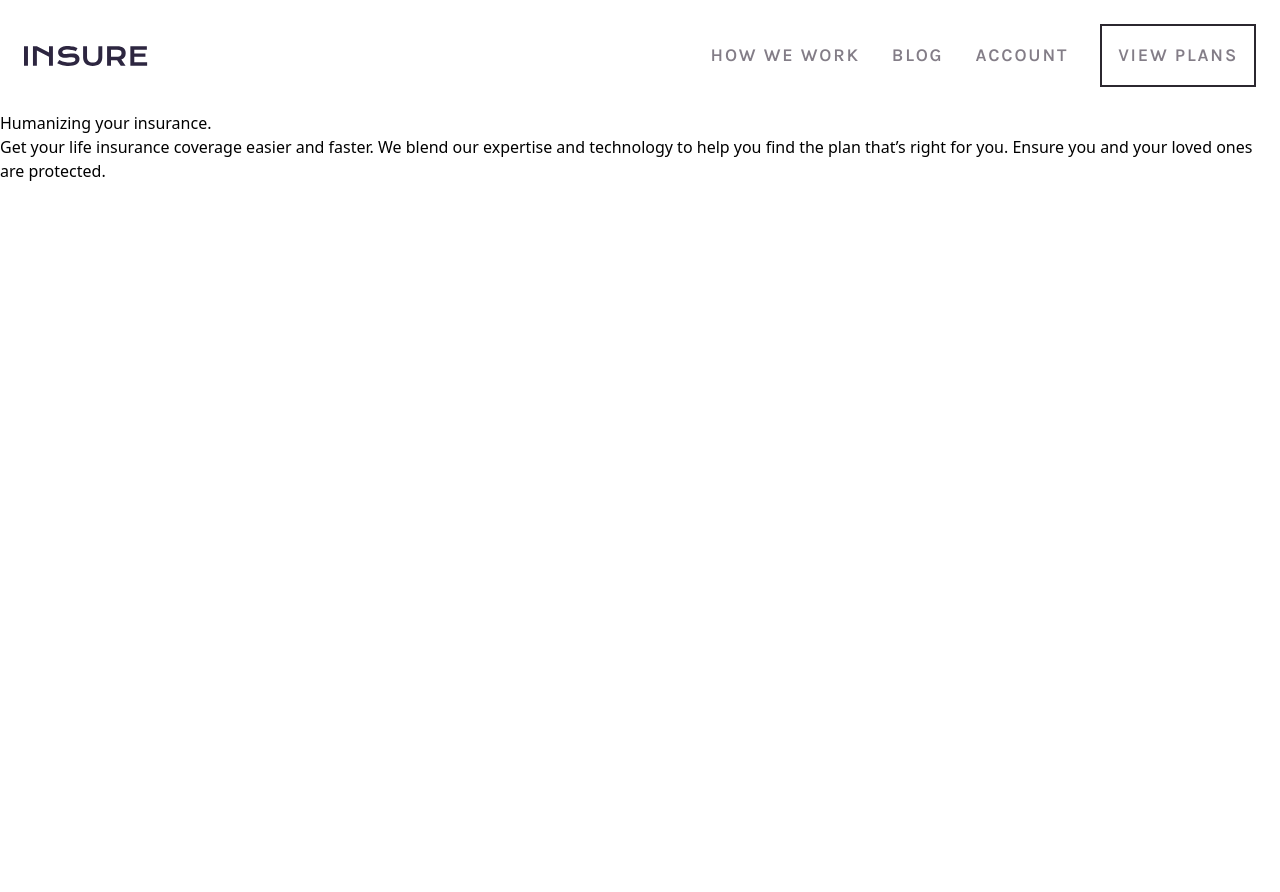
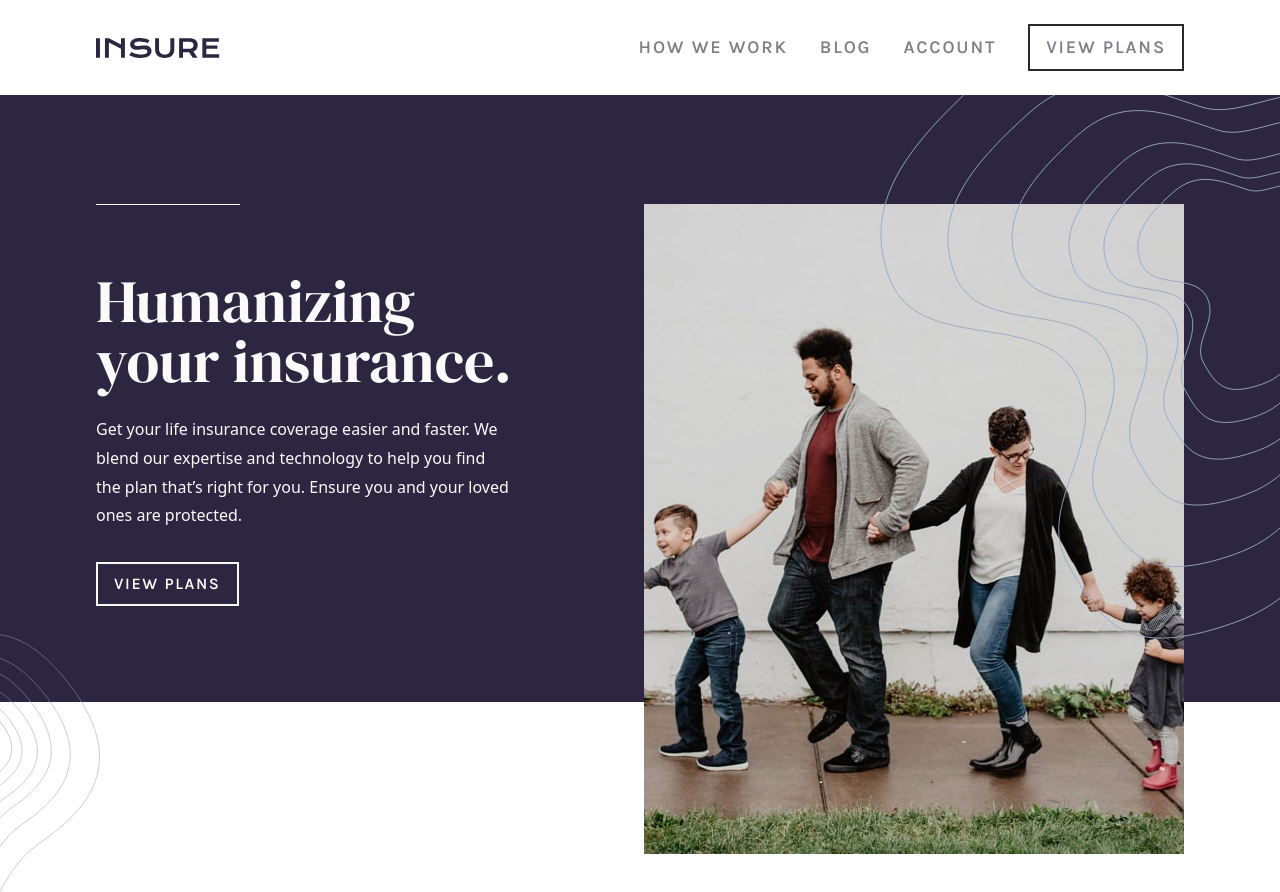
Before and after one commit to kaluczadzsi/insure-landing-page, a React (Vite) app: page / in a window 1280 px wide. Before the commit the page ends 800 px from the top, so only its background shows below. Built offline with nearby package versions, Linux system fonts and the light colour scheme; the HTML template or start-up script is replaced by a standard one.

Commit message:
Add hero section

```diff
--- a/src/App.tsx
+++ b/src/App.tsx
@@ -1,16 +1,73 @@
+import Button from "./components/Button/Button";
 import Nav from "./components/Nav/Nav";
+import ScreenContext from "./context/ScreenContext/ScreenContext";
 
 const App = () => {
   return (
-    <div>
+    <ScreenContext>
       <Nav />
-      <h1>Humanizing your insurance.</h1>
-      <p>
-        Get your life insurance coverage easier and faster. We blend our
-        expertise and technology to help you find the plan that’s right for you.
-        Ensure you and your loved ones are protected.
-      </p>
-    </div>
+
+      <header className="relative bg-dark-violet text-very-light-gray">
+        <img
+          className="w-full sm:hidden"
+          src="/images/image-intro-mobile.jpg"
+          alt="Family walking on the sidewalk"
+        />
+        <img
+          className="hidden md:absolute md:right-0 md:top-[18%] md:block md:max-w-[50%] md:pr-24 xl:max-w-[100%] 2xl:px-48"
+          src="/images/image-intro-desktop.jpg"
+          alt="Family walking on the sidewalk"
+        />
+
+        <article className="relative flex flex-col items-center px-6 py-24 text-center md:items-start md:text-left xl:px-24 xl:pt-[11rem] 2xl:px-48">
+          <span className="absolute top-[18%] hidden h-2 w-36 border-t-[1px] border-very-light-gray xl:block" />
+          <img
+            className="absolute left-0 top-0 z-0 md:hidden"
+            src="/images/bg-pattern-intro-left-mobile.svg"
+            alt="Wave pattern"
+          />
+          <img
+            className="absolute bottom-[-178px] right-0 z-0 md:hidden"
+            src="/images/bg-pattern-intro-right-mobile.svg"
+            alt="Wave pattern"
+          />
+          <img
+            className="right-0 top-0 z-0 hidden overflow-hidden md:absolute md:block md:w-[250px] lg:w-[300px] xl:w-[400px] 2xl:w-[400px]"
+            src="/images/bg-pattern-intro-right-desktop.svg"
+            alt="Wave pattern"
+          />
+          <img
+            className="bottom-[-140px] left-0 z-0 hidden sm:bottom-[-190px] md:absolute md:block md:w-[100px] 2xl:bottom-[-250px] 2xl:w-[180px]"
+            src="/images/bg-pattern-intro-left-desktop.svg"
+            alt="Wave pattern"
+          />
+
+          <div className="z-50 mb-4 font-heading text-[2.8rem] leading-[1] xl:mb-6 xl:text-6xl">
+            <h1>Humanizing</h1>
+            <span>your insurance.</span>
+          </div>
+          <p className="z-50 mb-8 leading-[1.8] md:max-w-[38%]">
+            Get your life insurance coverage easier and faster. We blend our
+            expertise and technology to help you find the plan that’s right for
+            you. Ensure you and your loved ones are protected.
+          </p>
+          <Button
+            additionalStyles={{
+              border: "2px solid hsl(0, 0%, 98%)",
+              padding: "8px 16px",
+              color: "hsl(0, 0%, 98%)",
+              maxWidth: "50%",
+              fontSize: "16px",
+            }}
+            href="#plan"
+            isMobile={false}
+            isLast={false}
+          >
+            VIEW PLANS
+          </Button>
+        </article>
+      </header>
+    </ScreenContext>
   );
 };
 
--- a/src/components/Button/Button.tsx
+++ b/src/components/Button/Button.tsx
@@ -1,17 +1,24 @@
 import { baseStyles, desktopStyles, mobileStyles } from "./styles";
 import { ButtonProps } from "./types";
 
-const Button = ({ href, label, isMobile, isLast }: ButtonProps) => {
+const Button = ({
+  href,
+  isMobile,
+  isLast,
+  children,
+  additionalStyles,
+}: ButtonProps) => {
   const lastItemStyles = isMobile
     ? "border-very-light-gray border-2"
-    : "border-very-dark-violet hover:text-very-light-gray hover:bg-dark-violet border-2 p-4";
+    : "border-very-dark-violet hover:text-very-light-gray hover:bg-dark-violet border-2 py-2 px-4";
 
   return (
     <button
+      style={additionalStyles}
       className={`${baseStyles} ${isMobile ? mobileStyles : desktopStyles} ${isLast ? lastItemStyles : ""}`}
     >
       <a className="block h-full w-full" href={href}>
-        {label}
+        {children}
       </a>
     </button>
   );
--- a/src/components/Button/types.tsx
+++ b/src/components/Button/types.tsx
@@ -1,6 +1,7 @@
 export interface ButtonProps {
   href: string;
-  label: string;
   isMobile: boolean;
   isLast: boolean;
+  children: React.ReactNode;
+  additionalStyles?: React.CSSProperties;
 }
--- a/src/components/MobileNav/MobileNav.tsx
+++ b/src/components/MobileNav/MobileNav.tsx
@@ -3,7 +3,7 @@ import NavList from "../NavList/NavList";
 const MobileNav = () => {
   return (
     <div
-      className={`bg-very-dark-violet text-very-light-gray justify-between} flex flex-col`}
+      className={`flex flex-col justify-around bg-very-dark-violet text-very-light-gray`}
     >
       <NavList isMobile />
       <img
--- a/src/components/Nav/Nav.tsx
+++ b/src/components/Nav/Nav.tsx
@@ -1,14 +1,22 @@
+import { useContext, useEffect, useState } from "react";
+import { InnerContext } from "../../context/ScreenContext/ScreenContext";
 import MobileNav from "../MobileNav/MobileNav";
 import MobileNavToggle from "../MobileNavToggle/MobileNavToggle";
 import NavList from "../NavList/NavList";
-import { useState } from "react";
 
 const Nav = () => {
   const [isOpen, setIsOpen] = useState<boolean>(false);
+  const screenWidth = useContext(InnerContext);
+
+  useEffect(() => {
+    if (screenWidth && screenWidth >= 768) {
+      setIsOpen(false);
+    }
+  }, [screenWidth]);
 
   return (
     <nav>
-      <div className="flex items-center justify-between p-6">
+      <div className="flex items-center justify-between p-6 xl:px-24 2xl:px-48">
         <img className="h-[20px]" src="/images/logo.svg" alt="Company logo" />
         <div className="md:hidden">
           <MobileNavToggle isOpen={isOpen} setIsOpen={setIsOpen} />
--- a/src/components/NavList/NavList.tsx
+++ b/src/components/NavList/NavList.tsx
@@ -1,20 +1,21 @@
-import NAV_LINKS from "../../../constants/navlinks";
+import NAV_LINKS from "../../constants/navlinks";
 import Button from "../Button/Button";
 import { NavListProps } from "./types";
 
 const NavList = ({ isMobile }: NavListProps) => {
   return (
     <div
-      className={`${isMobile ? "block flex-col p-6 py-12" : "text-dark-grayish-violet"} font-body font flex items-center gap-8 text-[18px] font-semibold tracking-widest`}
+      className={`${isMobile ? "block flex-col p-6 py-12" : "text-dark-grayish-violet"} font flex items-center gap-8 font-body text-[18px] font-semibold tracking-widest`}
     >
       {NAV_LINKS.map((link, idx) => (
         <Button
           key={link.href}
           href={link.href}
-          label={link.label}
           isMobile={isMobile}
           isLast={idx === NAV_LINKS.length - 1}
-        />
+        >
+          {link.label}
+        </Button>
       ))}
     </div>
   );
--- /dev/null
+++ b/src/context/ScreenContext/ScreenContext.tsx
@@ -0,0 +1,28 @@
+import React, { createContext, useState, useEffect } from "react";
+import getScreenWidth from "../../../util/getScreenWidth";
+
+export const InnerContext = createContext<number | undefined>(undefined);
+
+const ScreenContext = ({ children }: { children: React.ReactNode }) => {
+  const [screenWidth, setScreenWidth] = useState<number>(getScreenWidth());
+
+  useEffect(() => {
+    const handleResize = () => {
+      setScreenWidth(getScreenWidth());
+    };
+
+    window.addEventListener("resize", handleResize);
+
+    return () => {
+      window.removeEventListener("resize", handleResize);
+    };
+  }, []);
+
+  return (
+    <InnerContext.Provider value={screenWidth}>
+      {children}
+    </InnerContext.Provider>
+  );
+};
+
+export default ScreenContext;
--- a/src/index.css
+++ b/src/index.css
@@ -9,3 +9,7 @@
   margin: 0;
   padding: 0;
 }
+
+img {
+  display: block;
+}
--- a/tailwind.config.js
+++ b/tailwind.config.js
@@ -17,9 +17,6 @@ export default {
       fontSize: {
         body: "16px",
       },
-      backgroundImage: {
-        "pattern-mobile-nav": "url('/images/bg-pattern-mobile-nav.svg')",
-      },
     },
   },
   plugins: [],
--- /dev/null
+++ b/util/getScreenWidth.tsx
@@ -0,0 +1,5 @@
+const getScreenWidth = () => {
+  return window.innerWidth;
+};
+
+export default getScreenWidth;
```
Also changed, not shown: src/constants/navlinks.tsx (renamed from constants/navlinks.tsx).
